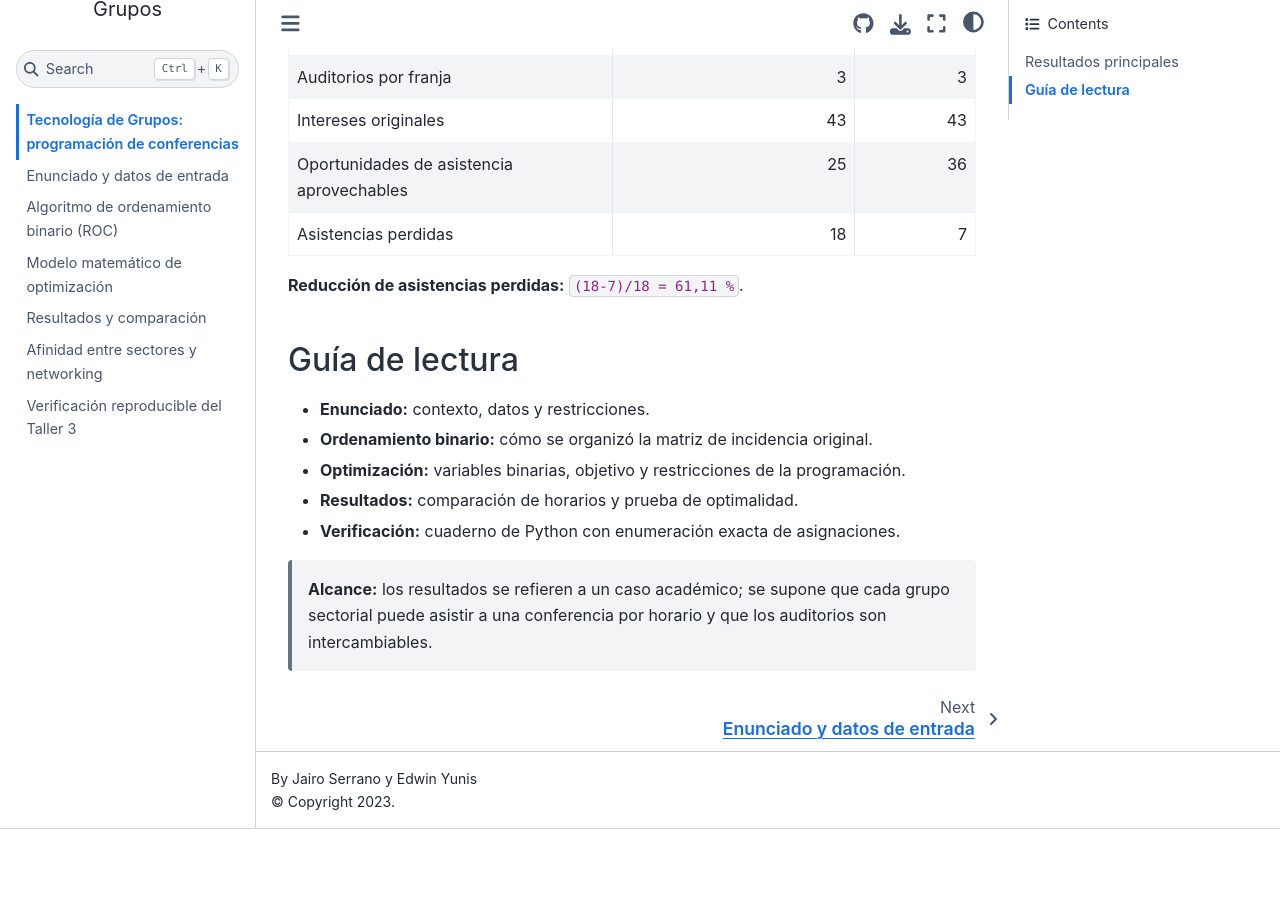
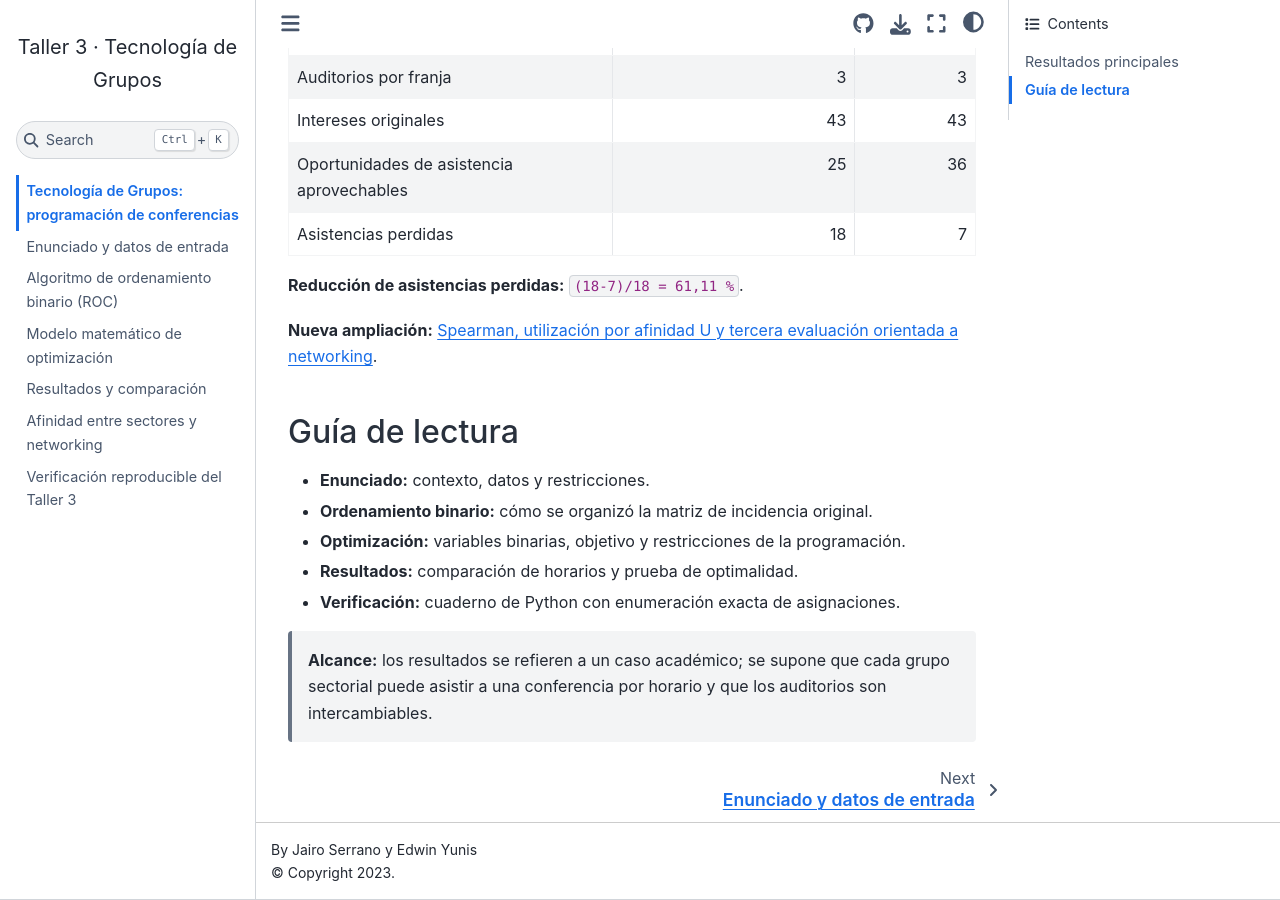
Before and after one commit to EdwinY23/Taller3-Jairo_Serrano_Edwin_Yunis, a Jupyter Book: the page built from book/index.md, in a window 1280 px wide and 900 px high, scrolled down 692 px. Built offline with Jupyter Book 1.0.4 settings and Sphinx 7.4.7 and the Sphinx Book theme 1.1.4, drawn with Linux system fonts in a browser that asks for light colours; before the commit the page ends 1521 px from its top, so only the background shows below that.

Commit message:
Integrar ampliación de afinidad y networking en book/index.md

```diff
--- a/book/index.md
+++ b/book/index.md
@@ -23,6 +23,8 @@
 
 **Reducción de asistencias perdidas:** `(18-7)/18 = 61,11 %`.
 
+**Nueva ampliación:** [Spearman, utilización por afinidad U y tercera evaluación orientada a networking](afinidad.md).
+
 ## Guía de lectura
 
 - **Enunciado:** contexto, datos y restricciones.
```
